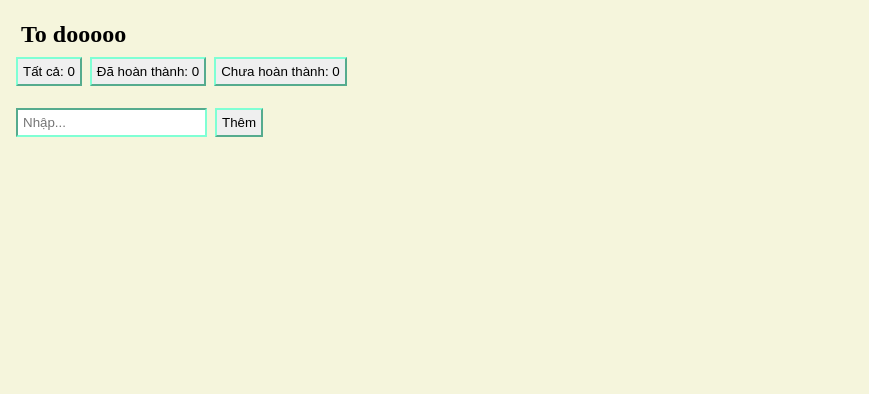
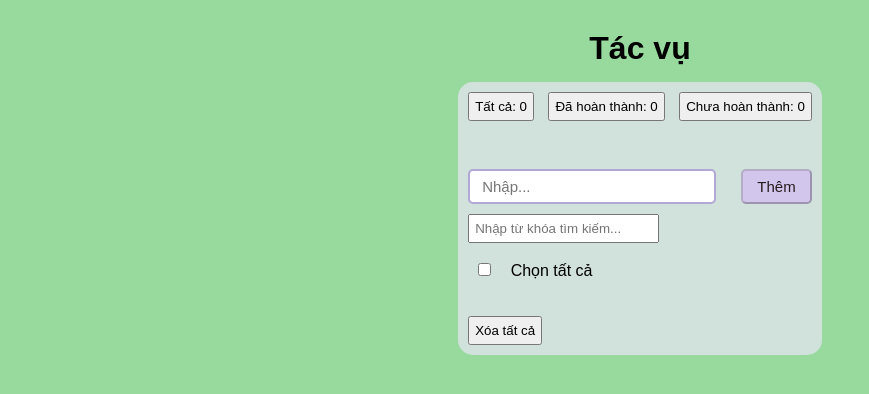
Before and after one commit to uyn-nn/Todo-List, a plain HTML site: page index.html in a window 1280 px wide. Shown: the whole page, without its empty margins (0-869 px from the left). Drawn offline with Linux system fonts and the light colour scheme.

Commit message:
Update file index.html

```diff
--- a/index.html
+++ b/index.html
@@ -1,3 +1,4 @@
+
 <!DOCTYPE html>
 <html lang="en">
 <head>
@@ -8,12 +9,23 @@
     <title>Todo List</title>
 </head>
 <body>
-    <h2>To dooooo</h2>
-    <button id="all" onclick="all()">Tất cả: 0</button>
-    <button id="done" onclick="complete()">Đã hoàn thành: 0</button>
-    <button id="undone" onclick="incomplete()">Chưa hoàn thành: 0</button><br><br>
-    <input type="text" id="inputValue" placeholder="Nhập..." >
-    <input type="submit" id="btnAdd" value="Thêm">
-    <script src="main.js"></script>
+    <h1>Tác vụ</h1>
+    <div id="tasker" class="container">
+        <button id="all" onclick="totalTask()">Tất cả: 0</button>
+        <button id="done" onclick="doneTask()">Đã hoàn thành: 0</button>
+        <button id="notDone" onclick="notDoneTask()">Chưa hoàn thành: 0</button><br><br>
+        <div id="tasker-header" class="tasker-header"></div>
+        <input type="text" id="inputValue" class="newTask" placeholder="Nhập..." >
+        <button id="addBtn" class="addbtn" onclick="addContentElement()" disabled="disabled" title="Thêm tác vụ vừa nhập">Thêm</button><br>
+        <input type="text" id="searchTask" onkeyup="searchElement()" placeholder="Nhập từ khóa tìm kiếm...">
+
+        <div>
+            <input type="checkbox" id="selectAll">
+            <label for="selectAll">Chọn tất cả</label></br>
+            <div id="tasks" class="taskList" ></div>
+        </div>
+        <button id="clearAll" onclick="clearAll()">Xóa tất cả</button>
+    </div>
+    <script type="text/javascript" src="main.js"></script>
 </body>
 </html>
--- a/style.css
+++ b/style.css
@@ -1,10 +1,58 @@
-* {
+ * {
+    margin: 5px;
     padding: 5px;
-    margin: 2px;
-    border-color: aquamarine;
+    box-sizing: border-box;
+    font-family: sans-serif;
+}
+body {
+    height: 10px;
+    background-color: rgb(152, 218, 157);
+    display: grid;
+    place-items: center;
+}
+.color-task {
+    background-color: rgb(242, 205, 232);
 }
 
-body {
-    height: 20px;
-    background-color: beige;
+.container {
+    display: inline;
+    max-width: 520px;
+    display: fixed;
+    background-color: rgb(209, 225, 219);
+    border-radius: 15px;
+    justify-content: center;
+    flex-direction: row-reverse;
 }
+
+.container button:hover {
+    background-color: rgb(208, 245, 222);
+}
+
+.newTask {
+    flex-direction: row-reverse;
+    border-radius: 5px;
+    width: 70%;
+    height: 35px;
+    font-size: 15px;
+    border: 2px solid #2c3031;
+    padding: 12px;
+    color: #111111;
+    font-family: 'Poppins',sans-serif;
+    font-weight: 300;
+    position: relative;
+    outline: none;
+    border-color:  #b3a7d7;
+}
+.addbtn {
+    flex-direction: row-reverse;
+    position: relative;
+    float: right;
+    width: 20%;
+    height: 35px;
+    border-radius: 5px;
+    font-family: "Poppins",sans-serif;
+    font-weight: 300;
+    font-size: 15px;
+    background-color: #d2c6ed;
+    color: rgb(37, 27, 27);
+}
```
